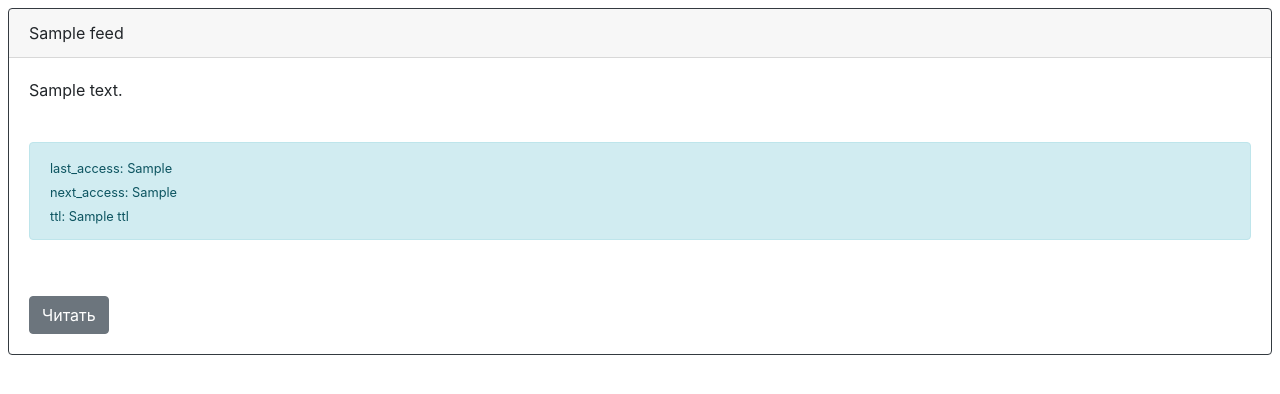
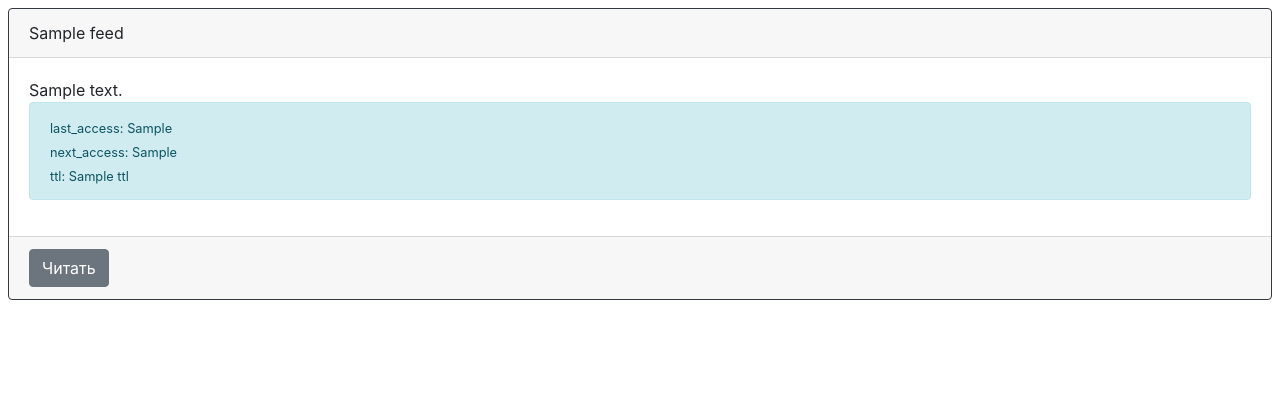
Before and after one commit to dreamerminsk/news, a Python web app: template templates/feeds.html in a window 1280 px wide. Shown: the part 56-450 px from the top of the page. Run offline with Jinja, Linux system fonts and the light colour scheme; the template is opened without the code that fills it: most values are stand-ins (such as "Sample title", 1, 10 or a date in 2020); some libraries are stand-ins or nearby versions.

Commit message:
Update feeds.html

```diff
--- a/templates/feeds.html
+++ b/templates/feeds.html
@@ -43,8 +43,6 @@
         <div class='card-text'>
           {{ feed['description'] }}
         </div>
-      </div>
-      <div class='card-body'>
         <div class="alert alert-info" role="alert">
         <div class='card-text'>
           <small>
@@ -63,7 +61,7 @@
         </div>
         </div>
       </div>
-      <div class='card-body'>
+      <div class='card-footer'>
         <div class='btn-group' role='group'>
           <a class='btn btn-outline-secondary active' href='{{ feed['link'] }}'>Читать</a>
         </div>
```
